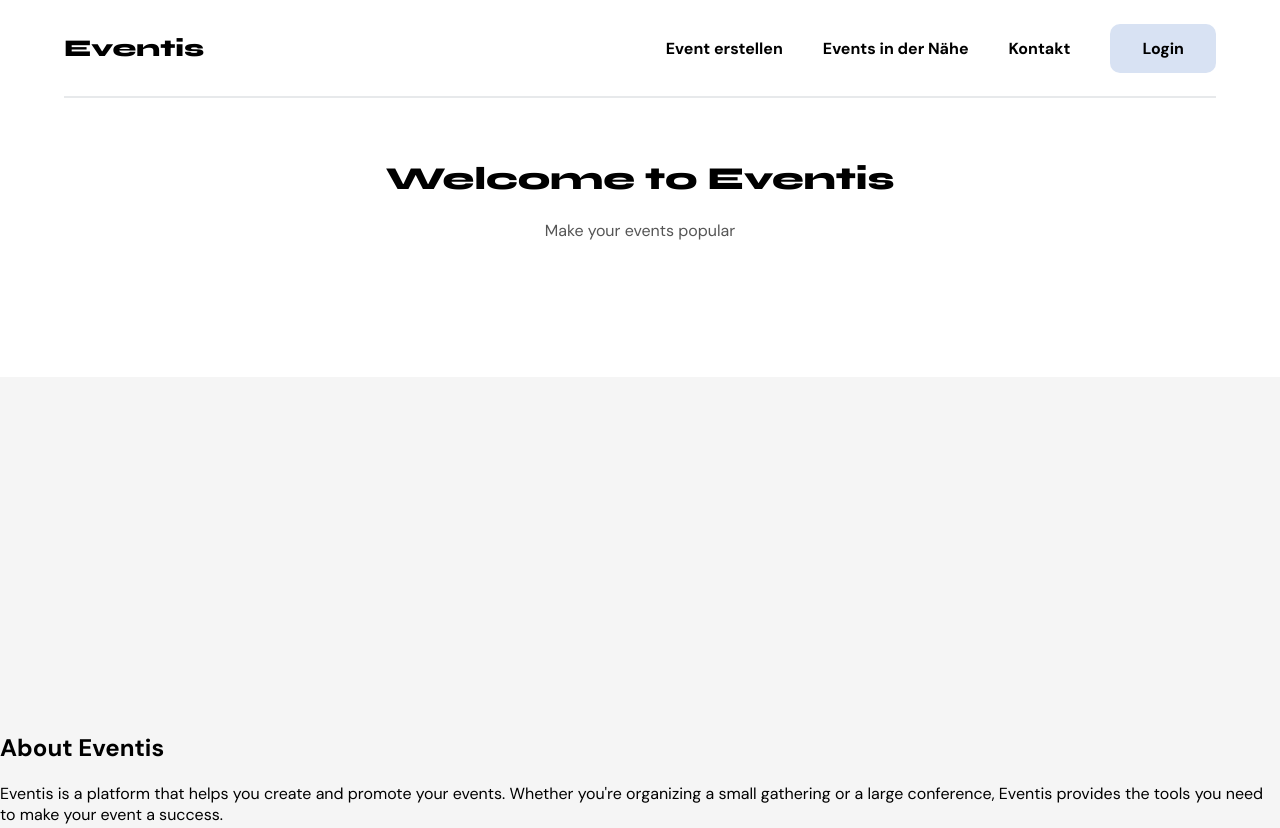
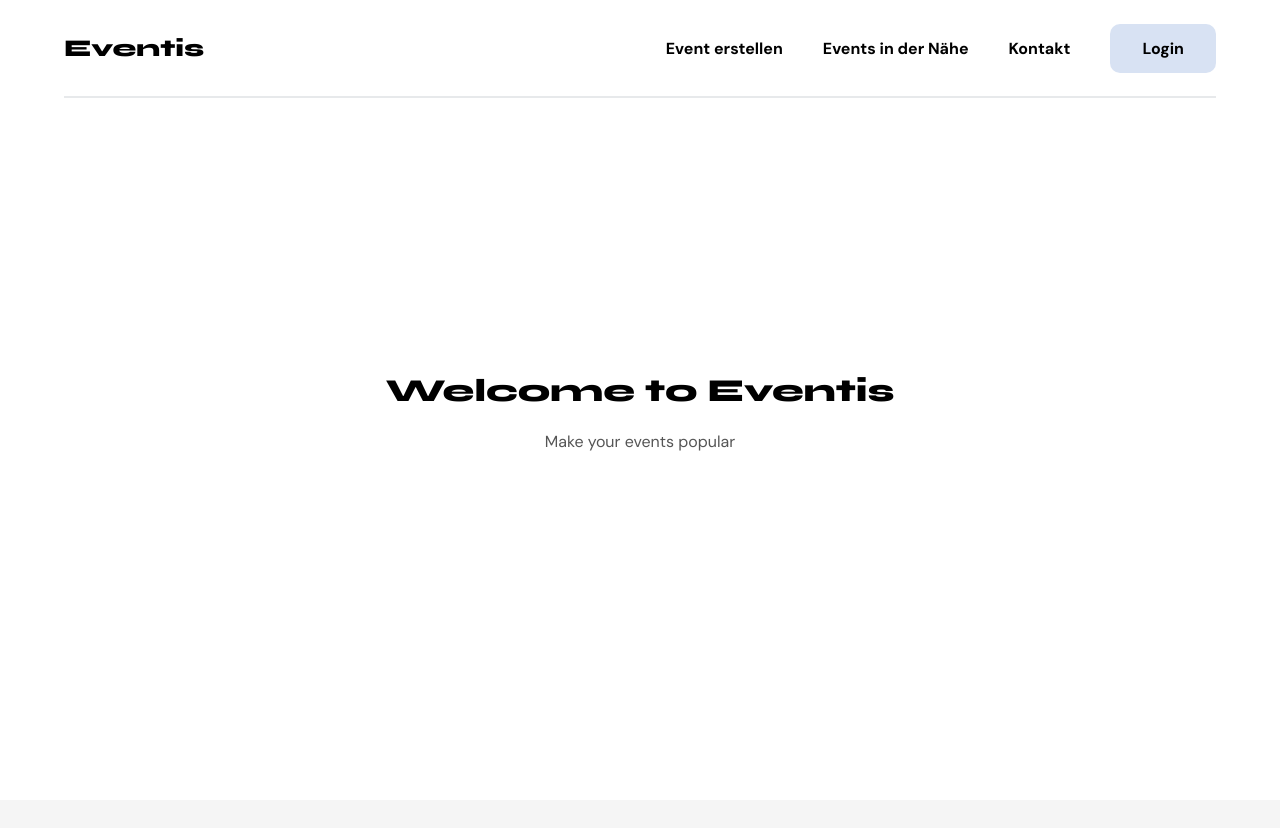
Before and after one commit to PaulPLB/Eventis, a plain HTML site: page Website/Index.html in a window 1280 px wide. Shown: the top 828 px of the page. Drawn offline with Linux system fonts and the light colour scheme.

Commit message:
Version_2

```diff
--- a/Website/Styles/CSS.css
+++ b/Website/Styles/CSS.css
@@ -6,7 +6,7 @@ body {
   font-family: "DM Sans", system-ui, sans-serif;
 }
 
-.o {
+.section1 {
   display: flex;
   height: 100vh;
   flex-direction: column;
```
Also changed, not shown: 1 other file.
